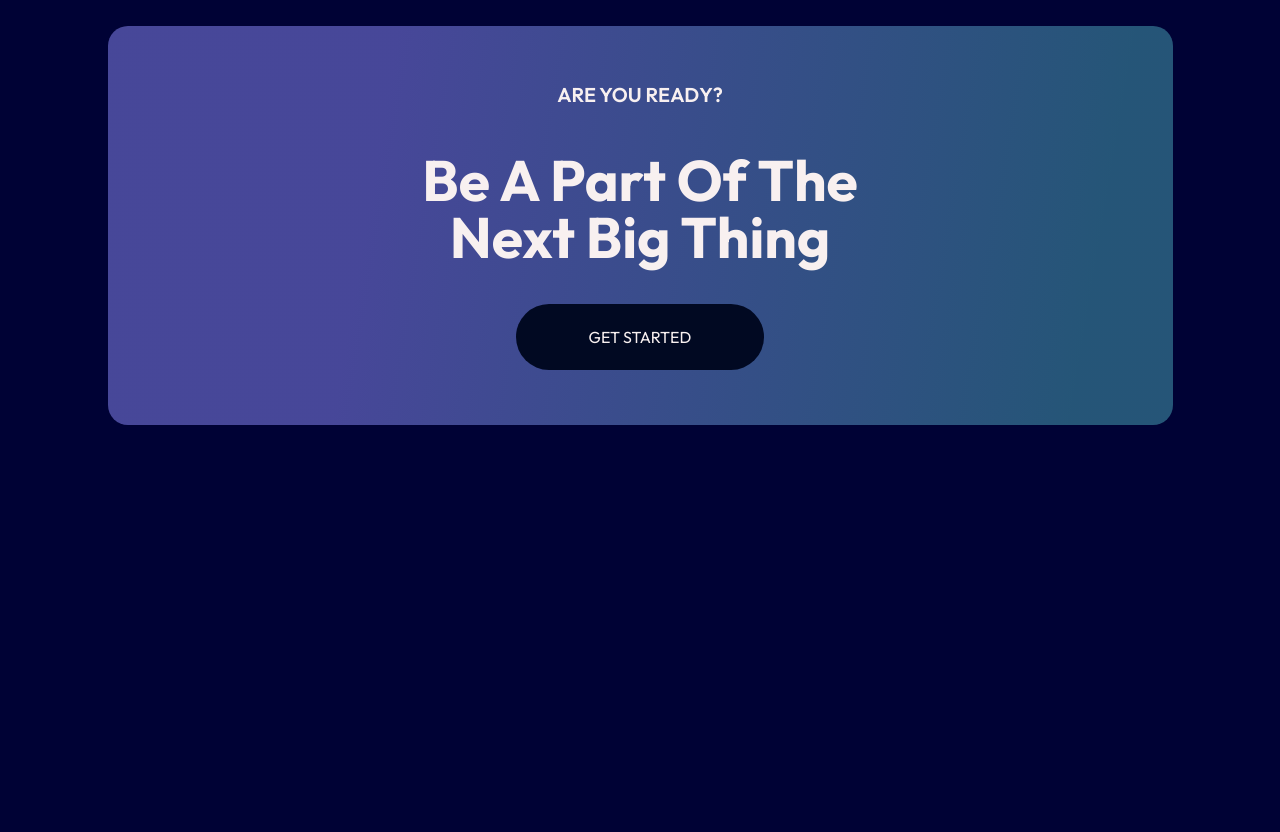
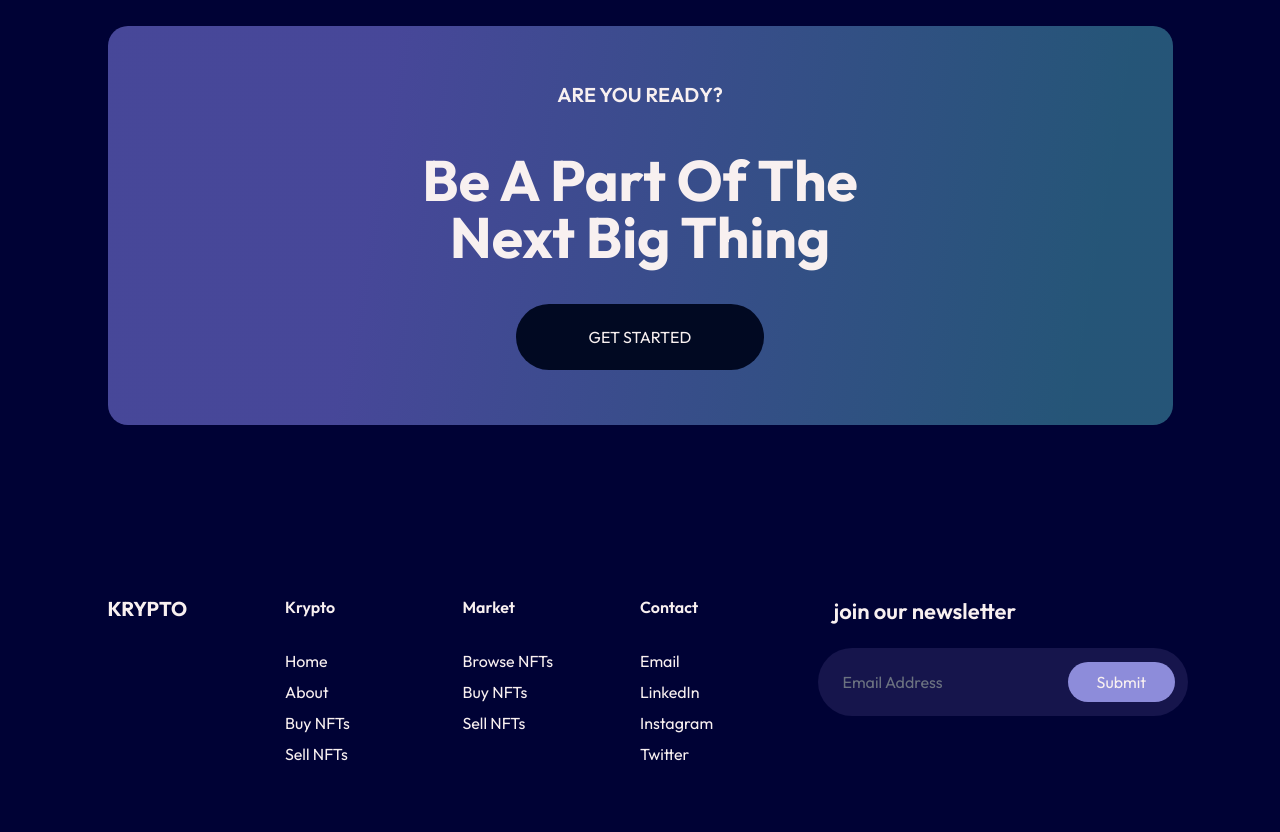
Before and after one commit to khoirony/farcap-tailwind-responsive, a website: page src/index.html in a window 1280 px wide. Shown: the part 2971-3803 px from the top of the page. Before the commit the page ends 3540 px from the top, so only its background shows below. Drawn offline with nearby package versions, Linux system fonts and the light colour scheme.

Commit message:
menambah footer

```diff
--- a/src/index.html
+++ b/src/index.html
@@ -183,9 +183,53 @@
             <button class="bg-[#010922] py-[21px] px-[73px] rounded-[53px]">GET STARTED</button>
         </div>
     </section>
-    <br><br>
-    <br><br>
-    <br><br>
+
+    <footer class="mt-[170px]">
+        <div class="container flex lg:flex-row flex-col lg:px-0 px-4 pb-[62px]">
+            <div class="lg:w-1/6 w-full">
+                <h6 class="font-bold text-xl">
+                    KRYPTO
+                </h6>
+            </div>
+            <div class="lg:w-3/6 w-full flex justify-between">
+                <div class="w-1/3">
+                    <p class="font-semibold mb-[27px]">Krypto</p>
+                    <ul>
+                        <li class="font-normal leading-[31px]">Home</li>
+                        <li class="font-normal leading-[31px]">About</li>
+                        <li class="font-normal leading-[31px]">Buy NFTs</li>
+                        <li class="font-normal leading-[31px]">Sell NFTs</li>
+                    </ul>
+                </div>
+                <div class="w-1/3">
+                    <p class="font-semibold mb-[27px]">Market</p>
+                    <ul>
+                        <li class="font-normal leading-[31px]">Browse NFTs</li>
+                        <li class="font-normal leading-[31px]">Buy NFTs</li>
+                        <li class="font-normal leading-[31px]">Sell NFTs</li>
+                    </ul>
+                </div>
+                <div class="w-1/3">
+                    <p class="font-semibold mb-[27px]">Contact</p>
+                    <ul>
+                        <li class="font-normal leading-[31px]">Email</li>
+                        <li class="font-normal leading-[31px]">LinkedIn</li>
+                        <li class="font-normal leading-[31px]">Instagram</li>
+                        <li class="font-normal leading-[31px]">Twitter</li>
+                    </ul>
+                </div>
+            </div>
+            <div class="lg:w-2/6 w-full">
+                <p class="font-semibold text-[22px] mb-[20px] ml-4">join our newsletter</p>
+                <form action="#" class="flex">
+                    <input type="text" placeholder="Email Address"
+                        class="bg-[#16154C] py-[22px] pl-[25px] rounded-[70px] border-0 pr-[116px]">
+                    <button type="submit"
+                        class="bg-[#8D8CDA] px-[29px] my-[14px] rounded-[53px] -ml-[120px]">Submit</button>
+                </form>
+            </div>
+        </div>
+    </footer>
 
 
 
```
Also changed, not shown: dist/output.css.
